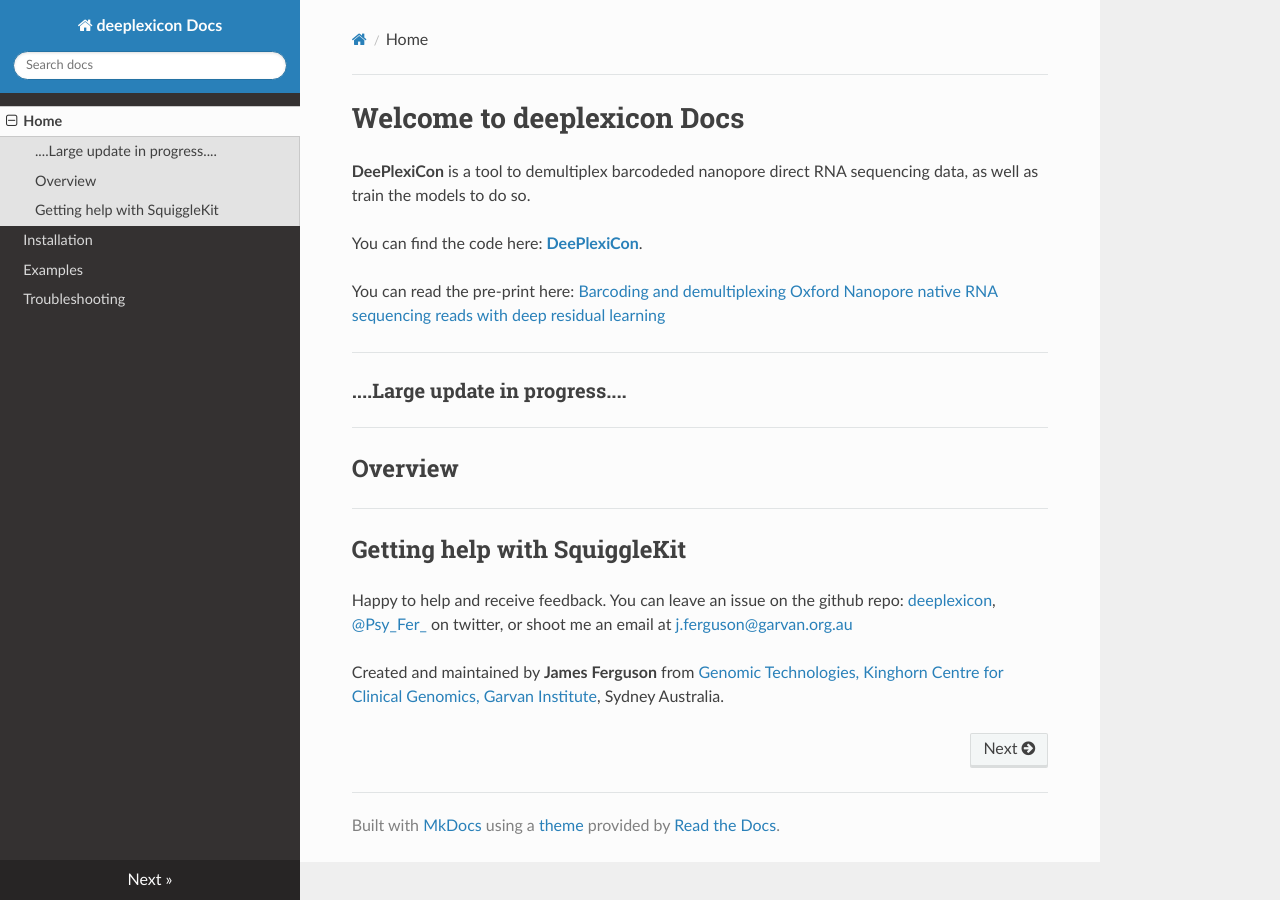
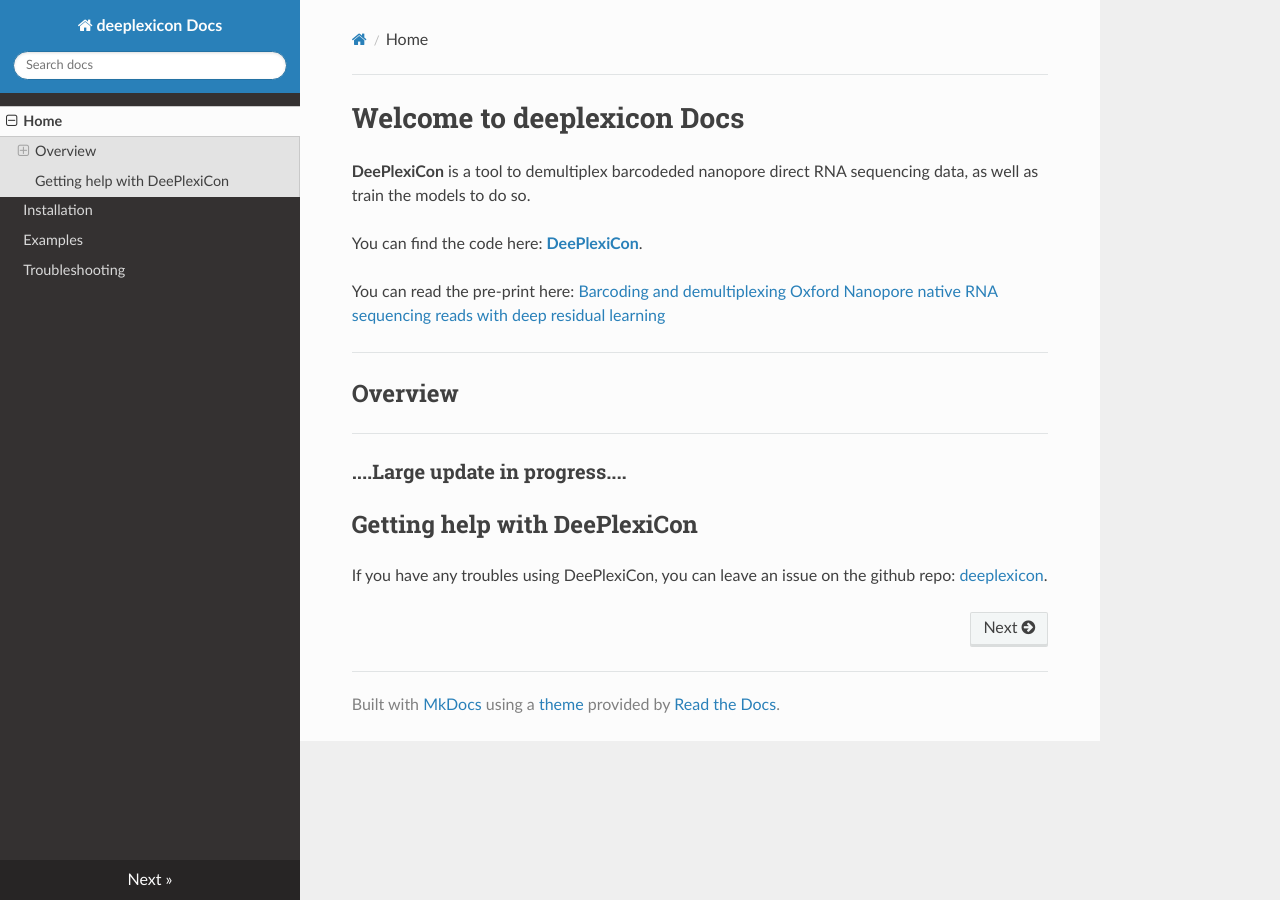
Before and after one commit to Psy-Fer/deeplexicon, an MkDocs documentation site: the page built from docs/docs/index.md, in a window 1280 px wide. Built offline with MkDocs 1.6.1, drawn with Linux system fonts in a browser that asks for light colours; nearby versions of some CDN libraries.

Commit message:
Update index.md

```diff
--- a/docs/docs/index.md
+++ b/docs/docs/index.md
@@ -7,20 +7,16 @@
 
 You can read the pre-print here: [Barcoding and demultiplexing Oxford Nanopore native RNA sequencing reads with deep residual learning](https://www.biorxiv.org/content/10.1101/864322v2)
 
-----
-
-### **....Large update in progress....**
-
 ---
 
 ## Overview
 
 
+
 ----
 
+### **....Large update in progress....**
 
-## Getting help with SquiggleKit
+## Getting help with DeePlexiCon
 
-Happy to help and receive feedback. You can leave an issue on the github repo: [deeplexicon](https://github.com/Psy-Fer/deeplexicon), [@Psy_Fer_](https://twitter.com/Psy_Fer_) on twitter, or shoot me an email at [j.ferguson@garvan.org.au](mailto:j.ferguson@garvan.org.au)
-
-Created and maintained by **James Ferguson** from [Genomic Technologies, Kinghorn Centre for Clinical Genomics, Garvan Institute](https://www.garvan.org.au/research/kinghorn-centre-for-clinical-genomics/research-programs/genomic-technologies), Sydney Australia.
+If you have any troubles using DeePlexiCon, you can leave an issue on the github repo: [deeplexicon](https://github.com/Psy-Fer/deeplexicon).
```
